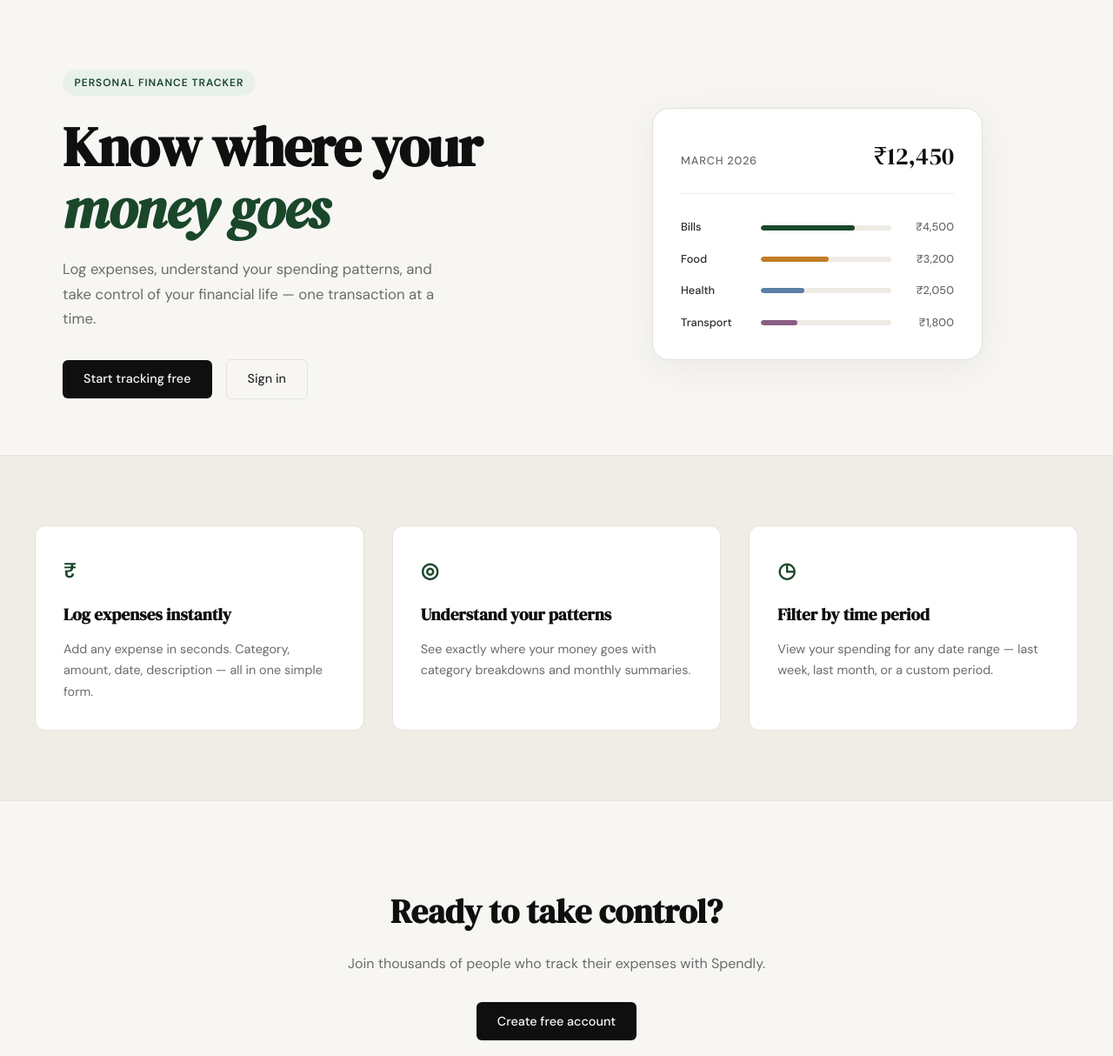
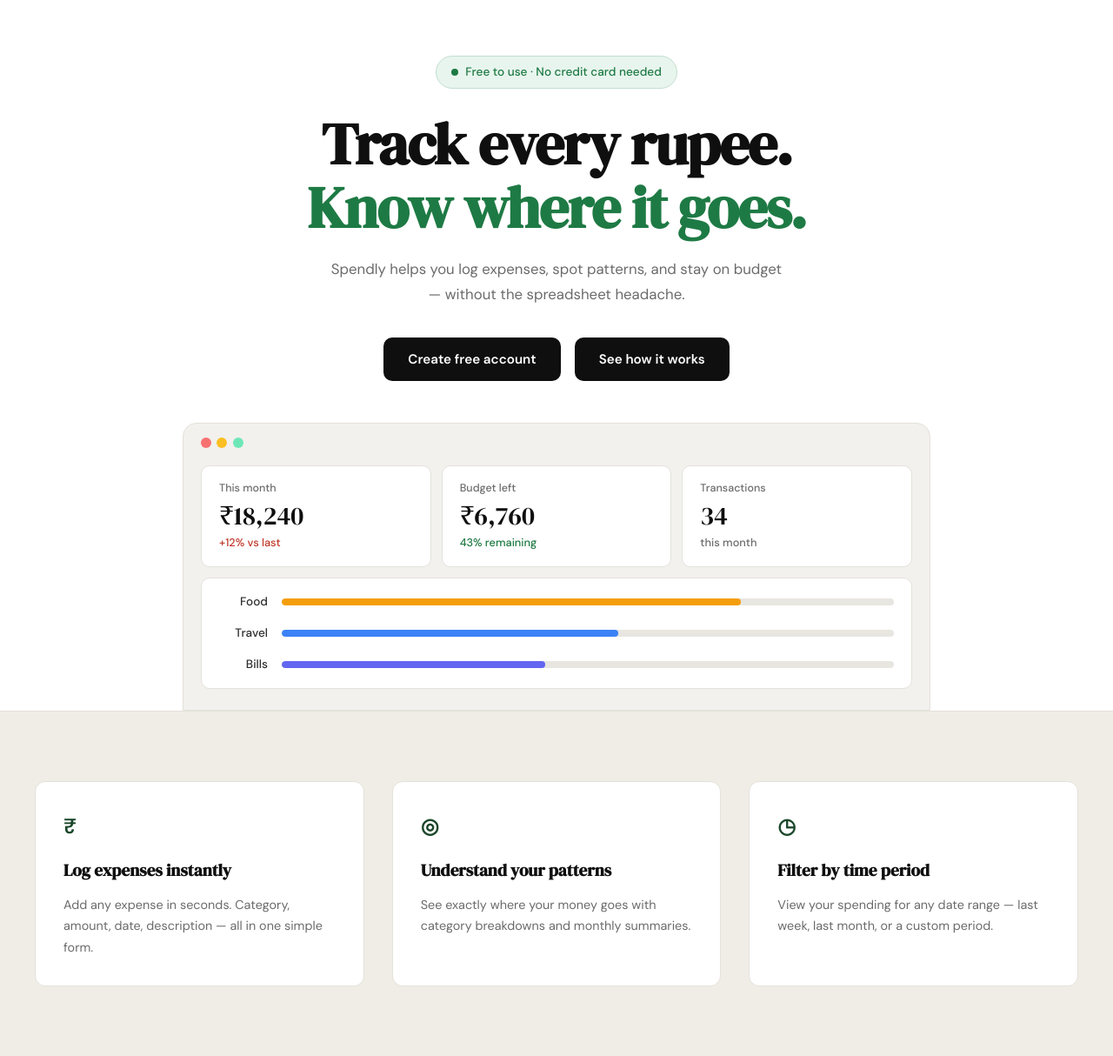
Before and after one commit to Anant4830/spendly, a Flask app: page / in a window 1280 px wide. Shown: the part 61-1275 px from the top of the page at 87% size. Run offline with Flask 3, Linux system fonts and the light colour scheme.

Commit message:
landing: redesign hero section to match mockup

```diff
--- /dev/null
+++ b/static/css/landing.css
@@ -0,0 +1,214 @@
+/* ------------------------------------------------------------------ */
+/* Hero overrides — centered layout                                    */
+/* ------------------------------------------------------------------ */
+
+.hero {
+    background: #ffffff;
+    padding: 4rem 2rem 0;
+    display: flex;
+    flex-direction: column;
+    align-items: center;
+    max-width: none;
+    margin: 0;
+    gap: 0;
+}
+
+.hero-inner {
+    max-width: 680px;
+    width: 100%;
+    text-align: center;
+    padding-bottom: 3rem;
+}
+
+.hero-badge {
+    display: inline-flex;
+    align-items: center;
+    gap: 0.5rem;
+    background: #e8f5ee;
+    color: #1e7a44;
+    font-size: 0.85rem;
+    font-weight: 500;
+    letter-spacing: 0;
+    text-transform: none;
+    padding: 0.45rem 1.1rem;
+    border-radius: 999px;
+    border: 1px solid #c3dece;
+    margin-bottom: 1.75rem;
+}
+
+.badge-dot {
+    width: 8px;
+    height: 8px;
+    background: #1e7a44;
+    border-radius: 50%;
+    flex-shrink: 0;
+}
+
+.hero-title {
+    font-size: clamp(2.6rem, 6vw, 4.2rem);
+    line-height: 1.08;
+    letter-spacing: -0.02em;
+    margin-bottom: 1.25rem;
+    color: var(--ink);
+}
+
+.hero-title em {
+    display: block;
+    font-style: normal;
+    color: #1e7a44;
+}
+
+.hero-subtitle {
+    font-size: 1.05rem;
+    color: var(--ink-muted);
+    line-height: 1.7;
+    max-width: 520px;
+    margin: 0 auto 2.25rem;
+}
+
+.hero-actions {
+    justify-content: center;
+    gap: 1rem;
+}
+
+.btn-hero {
+    display: inline-block;
+    background: var(--ink);
+    color: #ffffff;
+    padding: 0.8rem 1.75rem;
+    border-radius: 10px;
+    font-family: var(--font-body);
+    font-size: 0.95rem;
+    font-weight: 600;
+    transition: background 0.2s;
+    text-decoration: none;
+}
+
+.btn-hero:hover { background: #1e7a44; }
+
+/* ------------------------------------------------------------------ */
+/* Dashboard mock window                                               */
+/* ------------------------------------------------------------------ */
+
+.hero-visual {
+    display: block;
+    width: 100%;
+    max-width: 860px;
+}
+
+.mock-window {
+    background: #f2f1ee;
+    border: 1px solid var(--border);
+    border-radius: 16px 16px 0 0;
+    padding: 1rem 1.25rem 1.5rem;
+}
+
+.mock-traffic {
+    display: flex;
+    gap: 0.4rem;
+    margin-bottom: 1.25rem;
+}
+
+.tl {
+    width: 12px;
+    height: 12px;
+    border-radius: 50%;
+}
+
+.tl-red    { background: #f87171; }
+.tl-yellow { background: #fbbf24; }
+.tl-teal   { background: #6ee7b7; }
+
+.mock-stats {
+    display: grid;
+    grid-template-columns: repeat(3, 1fr);
+    gap: 0.75rem;
+    margin-bottom: 0.75rem;
+}
+
+.mock-stat-card {
+    background: #ffffff;
+    border: 1px solid var(--border);
+    border-radius: 10px;
+    padding: 1rem 1.25rem;
+    display: flex;
+    flex-direction: column;
+    gap: 0.3rem;
+    text-align: left;
+}
+
+.stat-label {
+    font-size: 0.78rem;
+    color: var(--ink-muted);
+    font-weight: 500;
+}
+
+.stat-value {
+    font-family: var(--font-display);
+    font-size: 1.85rem;
+    color: var(--ink);
+    line-height: 1.1;
+}
+
+.stat-sub {
+    font-size: 0.8rem;
+    color: var(--ink-muted);
+    font-weight: 500;
+}
+
+.stat-danger  { color: var(--danger); }
+.stat-success { color: #1e7a44; }
+
+.mock-bars-new {
+    background: #ffffff;
+    border: 1px solid var(--border);
+    border-radius: 10px;
+    padding: 1rem 1.25rem;
+    display: flex;
+    flex-direction: column;
+    gap: 0.9rem;
+}
+
+.mock-bar-item {
+    display: grid;
+    grid-template-columns: 56px 1fr;
+    align-items: center;
+    gap: 1rem;
+}
+
+.bar-label {
+    font-size: 0.85rem;
+    color: var(--ink-soft);
+    font-weight: 500;
+    text-align: right;
+}
+
+.bar-track {
+    height: 8px;
+    background: #e8e6e0;
+    border-radius: 999px;
+    overflow: hidden;
+}
+
+.bar-fill {
+    height: 100%;
+    border-radius: 999px;
+}
+
+.bar-food   { background: #f59e0b; }
+.bar-travel { background: #3b82f6; }
+.bar-bills  { background: #6366f1; }
+
+/* ------------------------------------------------------------------ */
+/* Responsive                                                          */
+/* ------------------------------------------------------------------ */
+
+@media (max-width: 900px) {
+    .hero-visual { display: block; }
+
+    .mock-stats { grid-template-columns: 1fr; }
+}
+
+@media (max-width: 600px) {
+    .hero-actions { flex-direction: column; align-items: center; }
+}
--- a/templates/landing.html
+++ b/templates/landing.html
@@ -1,60 +1,66 @@
 {% extends "base.html" %}
 
 {% block title %}Spendly — Track Every Rupee{% endblock %}
+
+{% block head %}<link rel="stylesheet" href="{{ url_for('static', filename='css/landing.css') }}">{% endblock %}
 
 {% block content %}
 
 <section class="hero">
     <div class="hero-inner">
-        <div class="hero-badge">Personal Finance Tracker</div>
+        <div class="hero-badge">
+            <span class="badge-dot"></span>
+            Free to use · No credit card needed
+        </div>
         <h1 class="hero-title">
-            Know where your<br>
-            <em>money goes</em>
+            Track every rupee.<br>
+            <em>Know where it goes.</em>
         </h1>
         <p class="hero-subtitle">
-            Log expenses, understand your spending patterns,
-            and take control of your financial life —
-            one transaction at a time.
+            Spendly helps you log expenses, spot patterns, and stay
+            on budget — without the spreadsheet headache.
         </p>
         <div class="hero-actions">
-            <a href="{{ url_for('register') }}" class="btn-primary">Start tracking free</a>
-            <a href="{{ url_for('login') }}" class="btn-ghost">Sign in</a>
+            <a href="{{ url_for('register') }}" class="btn-hero">Create free account</a>
+            <a href="#" class="btn-hero">See how it works</a>
         </div>
     </div>
     <div class="hero-visual">
-        <div class="mock-card">
-            <div class="mock-card-header">
-                <span class="mock-label">March 2026</span>
-                <span class="mock-total">₹12,450</span>
+        <div class="mock-window">
+            <div class="mock-traffic">
+                <span class="tl tl-red"></span>
+                <span class="tl tl-yellow"></span>
+                <span class="tl tl-teal"></span>
             </div>
-            <div class="mock-bars">
-                <div class="mock-bar-row">
-                    <span class="mock-cat">Bills</span>
-                    <div class="mock-bar-track">
-                        <div class="mock-bar" style="width: 72%"></div>
-                    </div>
-                    <span class="mock-amt">₹4,500</span>
+            <div class="mock-stats">
+                <div class="mock-stat-card">
+                    <span class="stat-label">This month</span>
+                    <span class="stat-value">₹18,240</span>
+                    <span class="stat-sub stat-danger">+12% vs last</span>
                 </div>
-                <div class="mock-bar-row">
-                    <span class="mock-cat">Food</span>
-                    <div class="mock-bar-track">
-                        <div class="mock-bar mock-bar-2" style="width: 52%"></div>
-                    </div>
-                    <span class="mock-amt">₹3,200</span>
+                <div class="mock-stat-card">
+                    <span class="stat-label">Budget left</span>
+                    <span class="stat-value">₹6,760</span>
+                    <span class="stat-sub stat-success">43% remaining</span>
                 </div>
-                <div class="mock-bar-row">
-                    <span class="mock-cat">Health</span>
-                    <div class="mock-bar-track">
-                        <div class="mock-bar mock-bar-3" style="width: 33%"></div>
-                    </div>
-                    <span class="mock-amt">₹2,050</span>
+                <div class="mock-stat-card">
+                    <span class="stat-label">Transactions</span>
+                    <span class="stat-value">34</span>
+                    <span class="stat-sub">this month</span>
                 </div>
-                <div class="mock-bar-row">
-                    <span class="mock-cat">Transport</span>
-                    <div class="mock-bar-track">
-                        <div class="mock-bar mock-bar-4" style="width: 28%"></div>
-                    </div>
-                    <span class="mock-amt">₹1,800</span>
+            </div>
+            <div class="mock-bars-new">
+                <div class="mock-bar-item">
+                    <span class="bar-label">Food</span>
+                    <div class="bar-track"><div class="bar-fill bar-food" style="width: 75%"></div></div>
+                </div>
+                <div class="mock-bar-item">
+                    <span class="bar-label">Travel</span>
+                    <div class="bar-track"><div class="bar-fill bar-travel" style="width: 55%"></div></div>
+                </div>
+                <div class="mock-bar-item">
+                    <span class="bar-label">Bills</span>
+                    <div class="bar-track"><div class="bar-fill bar-bills" style="width: 43%"></div></div>
                 </div>
             </div>
         </div>
```
Also changed, not shown: Screenshot 2026-03-25 at 12.36.20 AM.png (added).
